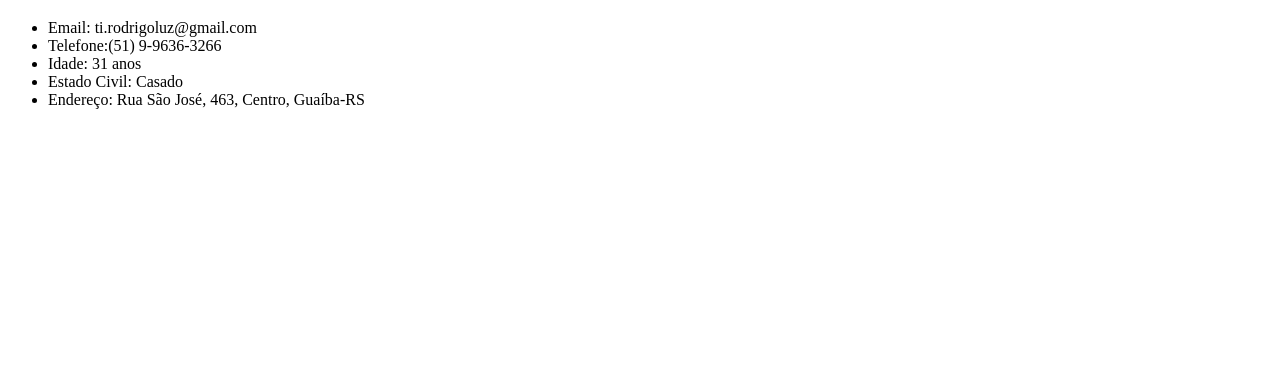
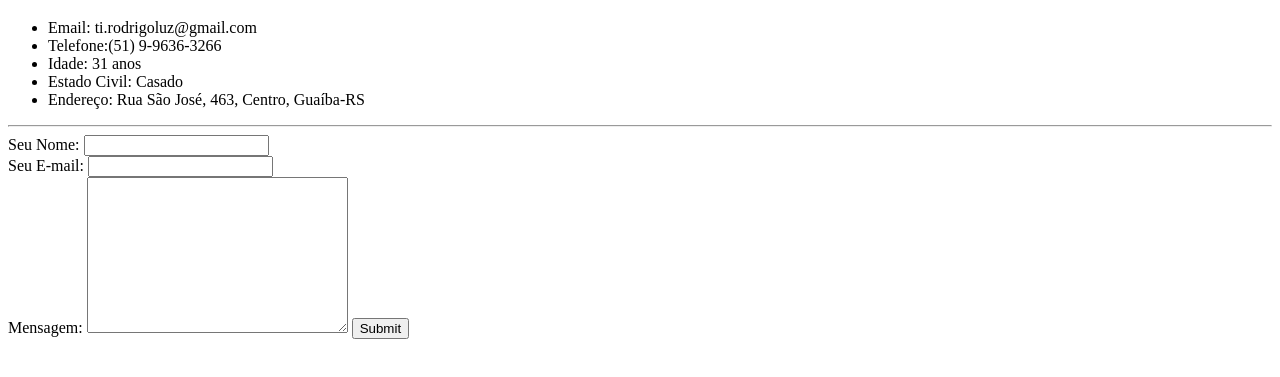
Before and after one commit to theluz/Pagina-de-Perfil, a plain HTML site: page contact-me.html in a window 1280 px wide. Shown: the part 61-438 px from the top of the page. Drawn offline with Linux system fonts and the light colour scheme.

Commit message:
Adicionado formulário na página de contato

```diff
--- a/contact-me.html
+++ b/contact-me.html
@@ -13,5 +13,17 @@
       <li>Estado Civil: Casado</li>
       <li>Endereço: Rua São José, 463, Centro, Guaíba-RS</li>
     </ul>
+    <hr>
+    <form action="mailto:" method="post" enctype="text/plain">
+      <label for="">Seu Nome:</label>
+      <input type="text" name="yourName" value=""><br>
+      <!--<input type="color" name="" value="">-->
+      <label for="">Seu E-mail:</label>
+      <input type="email" name="yourEmail" value=""><br>
+      <label for="">Mensagem:</label>
+      <textarea name="yourMessage" rows="10" cols="30"></textarea>
+      <input type="submit" name="">
+    </form>
+
   </body>
 </html>
```
